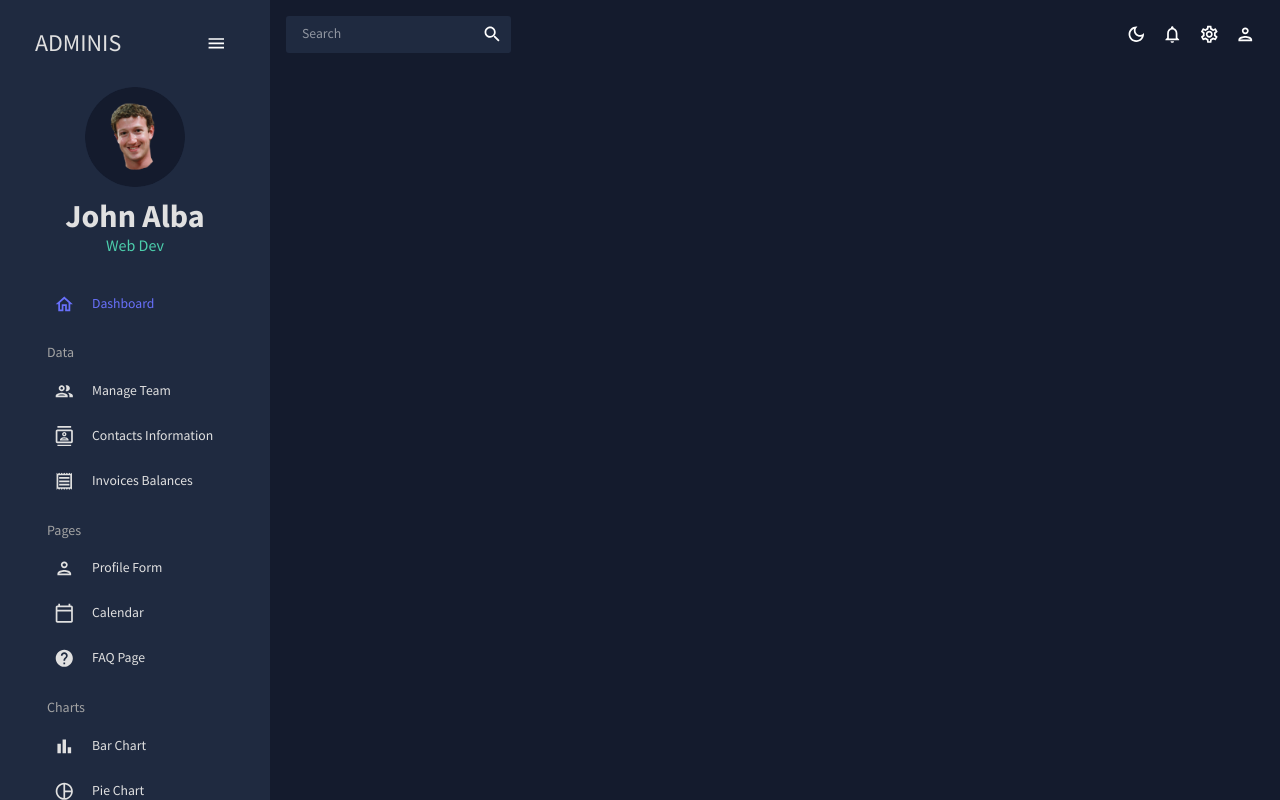
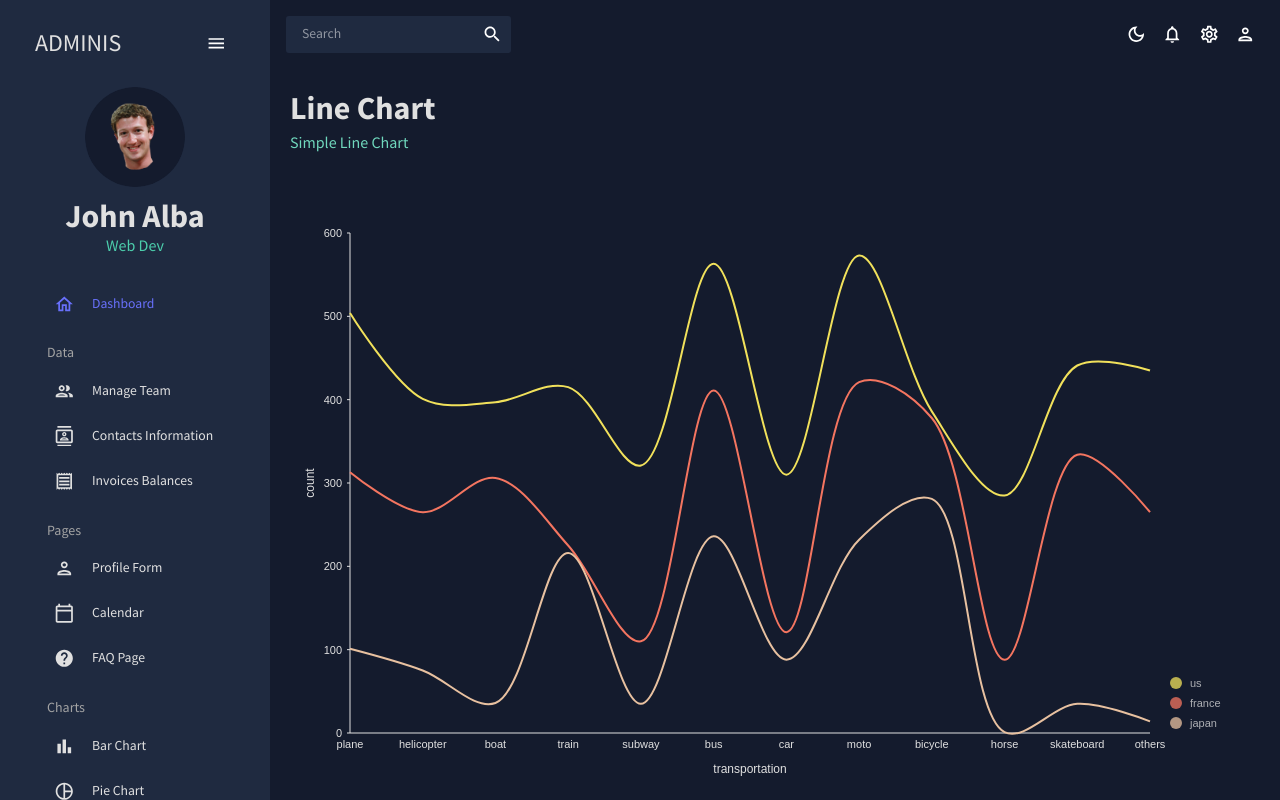
Before and after one commit to albaparticle/react-admin, a React (Create React App) app: page /line in a window 1280 px wide. Built offline with nearby package versions, Linux system fonts and the light colour scheme.

Commit message:
Adding Line chart

```diff
--- a/src/App.js
+++ b/src/App.js
@@ -11,9 +11,9 @@
 import Calendar from "./scenes/calendar";
 import FAQ from "./scenes/faq";
 import Bar from "./scenes/bar";
-// import Line from "./scenes/line";
-// import Pie from "./scenes/pie";
-// import Geography from "./scenes/geography";
+import Line from "./scenes/line";
+import Pie from "./scenes/pie";
+import Geography from "./scenes/geography";
 
 function App() {
 	const [theme, colorMode] = useMode();
@@ -58,9 +58,18 @@
 								path="/bar"
 								element={<Bar />}
 							/>
-							{/* <Route path="/pie" element={<Pie />} /> */}
-							{/* <Route path="/line" element={<Line />} /> */}
-							{/* <Route path="/geography" element={<Geography />} /> */}
+							<Route
+								path="/pie"
+								element={<Pie />}
+							/>
+							<Route
+								path="/line"
+								element={<Line />}
+							/>
+							{/* <Route
+								path="/geography"
+								element={<Geography />}
+							/> */}
 						</Routes>
 					</main>
 				</div>
--- /dev/null
+++ b/src/components/LineChart.jsx
@@ -0,0 +1,117 @@
+import { ResponsiveLine } from "@nivo/line";
+import { useTheme } from "@mui/material";
+import { tokens } from "../theme";
+import { mockLineData as data } from "../data/mockData";
+
+const LineChart = ({ isCustomLineColors = false, isDashboard = false }) => {
+	const theme = useTheme();
+	const colors = tokens(theme.palette.mode);
+
+	return (
+		<ResponsiveLine
+			data={data}
+			theme={{
+				axis: {
+					domain: {
+						line: {
+							stroke: colors.grey[100],
+						},
+					},
+					legend: {
+						text: {
+							fill: colors.grey[100],
+						},
+					},
+					ticks: {
+						line: {
+							stroke: colors.grey[100],
+							strokeWidth: 1,
+						},
+						text: {
+							fill: colors.grey[100],
+						},
+					},
+				},
+				legends: {
+					text: {
+						fill: colors.grey[100],
+					},
+				},
+				tooltip: {
+					container: {
+						color: colors.primary[500],
+					},
+				},
+			}}
+			colors={isDashboard ? { datum: "color" } : { scheme: "nivo" }} // added
+			margin={{ top: 50, right: 110, bottom: 50, left: 60 }}
+			xScale={{ type: "point" }}
+			yScale={{
+				type: "linear",
+				min: "auto",
+				max: "auto",
+				stacked: true,
+				reverse: false,
+			}}
+			yFormat=" >-.2f"
+			curve="catmullRom"
+			axisTop={null}
+			axisRight={null}
+			axisBottom={{
+				orient: "bottom",
+				tickSize: 0,
+				tickPadding: 5,
+				tickRotation: 0,
+				legend: isDashboard ? undefined : "transportation", // added
+				legendOffset: 36,
+				legendPosition: "middle",
+			}}
+			axisLeft={{
+				orient: "left",
+				tickValues: 5, // added
+				tickSize: 3,
+				tickPadding: 5,
+				tickRotation: 0,
+				legend: isDashboard ? undefined : "count", // added
+				legendOffset: -40,
+				legendPosition: "middle",
+			}}
+			enableGridX={false}
+			enableGridY={false}
+			pointSize={8}
+			pointColor={{ theme: "background" }}
+			pointBorderWidth={2}
+			pointBorderColor={{ from: "serieColor" }}
+			pointLabelYOffset={-12}
+			useMesh={true}
+			legends={[
+				{
+					anchor: "bottom-right",
+					direction: "column",
+					justify: false,
+					translateX: 100,
+					translateY: 0,
+					itemsSpacing: 0,
+					itemDirection: "left-to-right",
+					itemWidth: 80,
+					itemHeight: 20,
+					itemOpacity: 0.75,
+					symbolSize: 12,
+					symbolShape: "circle",
+					symbolBorderColor: "rgba(0, 0, 0, .5)",
+					effects: [
+						{
+							on: "hover",
+							style: {
+								itemBackground: "rgba(0, 0, 0, .03)",
+								itemOpacity: 1,
+							},
+						},
+					],
+				},
+			]}
+		/>
+	);
+};
+
+export default LineChart;
--- /dev/null
+++ b/src/scenes/line/index.jsx
@@ -0,0 +1,19 @@
+import { Box } from "@mui/material";
+import Header from "../../components/Header";
+import LineChart from "../../components/LineChart";
+
+const Line = () => {
+	return (
+		<Box m="20px">
+			<Header
+				title="Line Chart"
+				subtitle="Simple Line Chart"
+			/>
+			<Box height="75vh">
+				<LineChart />
+			</Box>
+		</Box>
+	);
+};
+
+export default Line;
```
